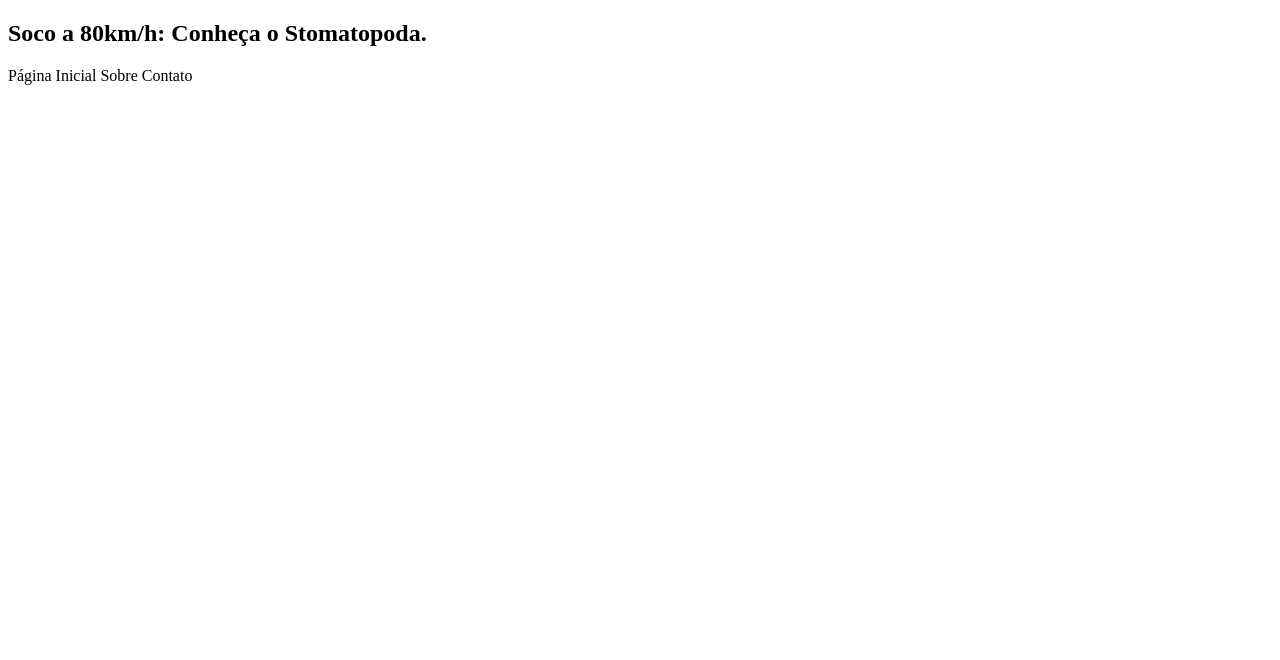
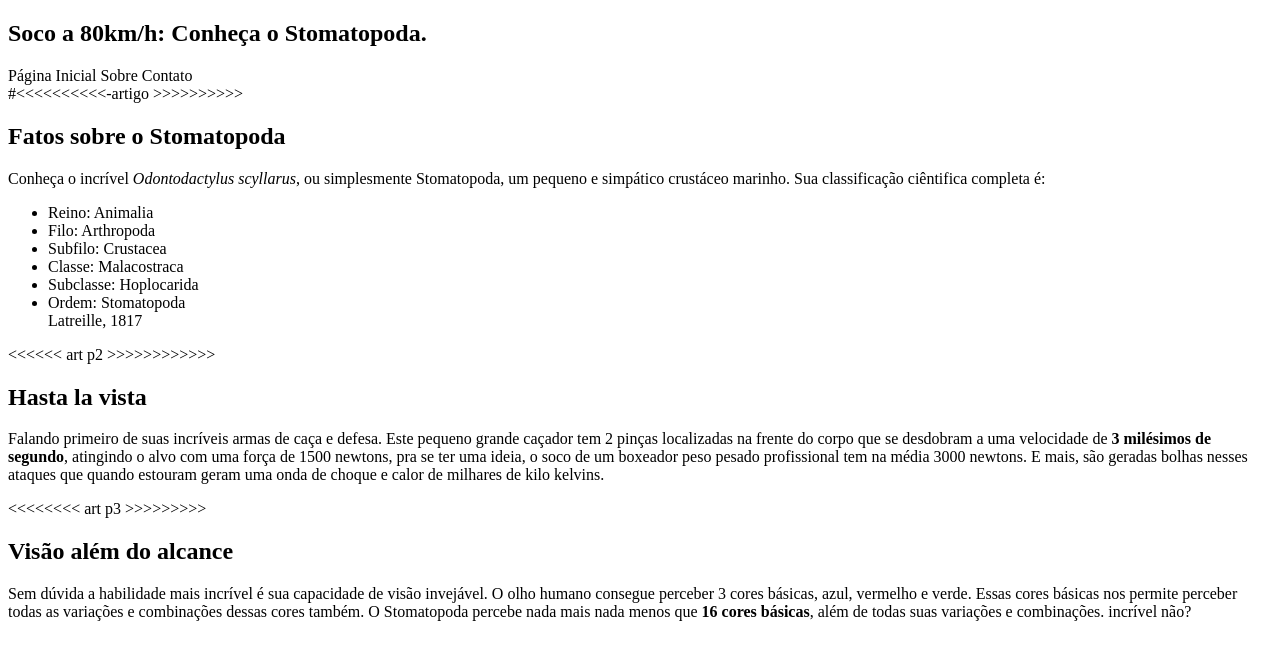
Before and after one commit to Luciano-Scalfone/Luciano-Scalfone.github.io, a plain HTML site: page exercises/3_4/stomatopoda.html in a window 1280 px wide. Drawn offline with Linux system fonts and the light colour scheme.

Commit message:
Divisão do artigo em seções

```diff
--- a/exercises/3_4/stomatopoda.html
+++ b/exercises/3_4/stomatopoda.html
@@ -19,6 +19,39 @@
         </nav>
       </section>
     </header>
-
+    #<<<<<<<<<<-artigo >>>>>>>>>>
+    <article>
+      <section>
+        <h2>
+          Fatos sobre o Stomatopoda
+        </h2>
+        <p>
+          Conheça o incrível <em>Odontodactylus scyllarus</em>, ou simplesmente Stomatopoda, um pequeno e simpático crustáceo marinho. Sua classificação ciêntifica completa é:
+        </p>
+        <ul>
+          <li>Reino:	Animalia</li>
+          <li>Filo:	Arthropoda</li>
+          <li>Subfilo:	Crustacea</li>
+          <li>Classe:	Malacostraca</li>
+          <li>Subclasse:	Hoplocarida</li>
+          <li>Ordem:	Stomatopoda<br>
+          Latreille, 1817</li>
+        </ul>
+      </section>
+      <<<<<< art p2 >>>>>>>>>>>>
+      <section>
+        <h2>Hasta la vista</h2>
+        <p>
+          Falando primeiro de suas incríveis armas de caça e defesa. Este pequeno grande caçador tem 2 pinças localizadas na frente do corpo que se desdobram a uma velocidade de <strong>3 milésimos de segundo</strong>, atingindo o alvo com uma força de 1500 newtons, pra se ter uma ideia, o soco de um boxeador peso pesado profissional tem na média 3000 newtons. E mais, são geradas bolhas nesses ataques que quando estouram geram uma onda de choque e calor de milhares de kilo kelvins.
+        </p>
+      </section>
+      <<<<<<<< art p3 >>>>>>>>>
+      <section>
+        <h2>Visão além do alcance</h2>
+        <p>
+          Sem dúvida a habilidade mais incrível é sua capacidade de visão invejável. O olho humano consegue perceber 3 cores básicas, azul, vermelho e verde. Essas cores básicas nos permite perceber todas as variações e combinações dessas cores também. O Stomatopoda percebe nada mais nada menos que <strong>16 cores básicas</strong>, além de todas suas variações e combinações. incrível não?
+        </p>
+      </section>
+    </article>
   </body>
 </html>
```
